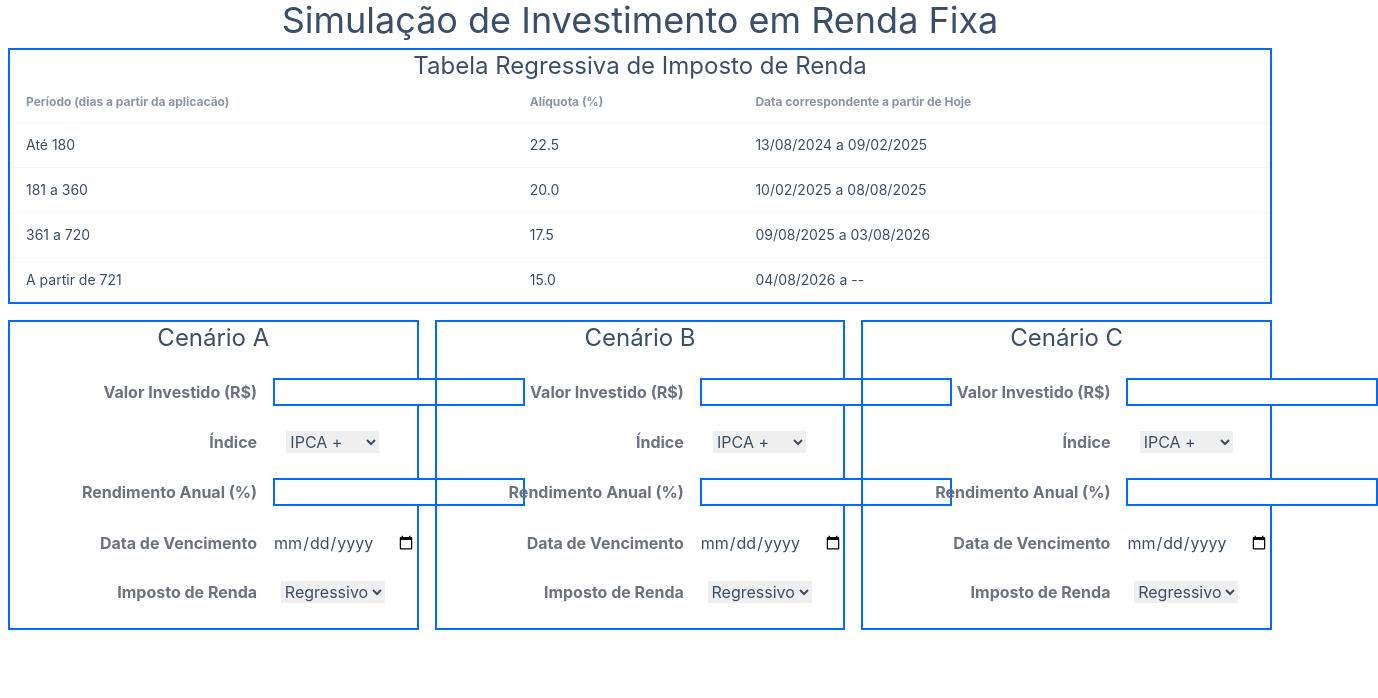
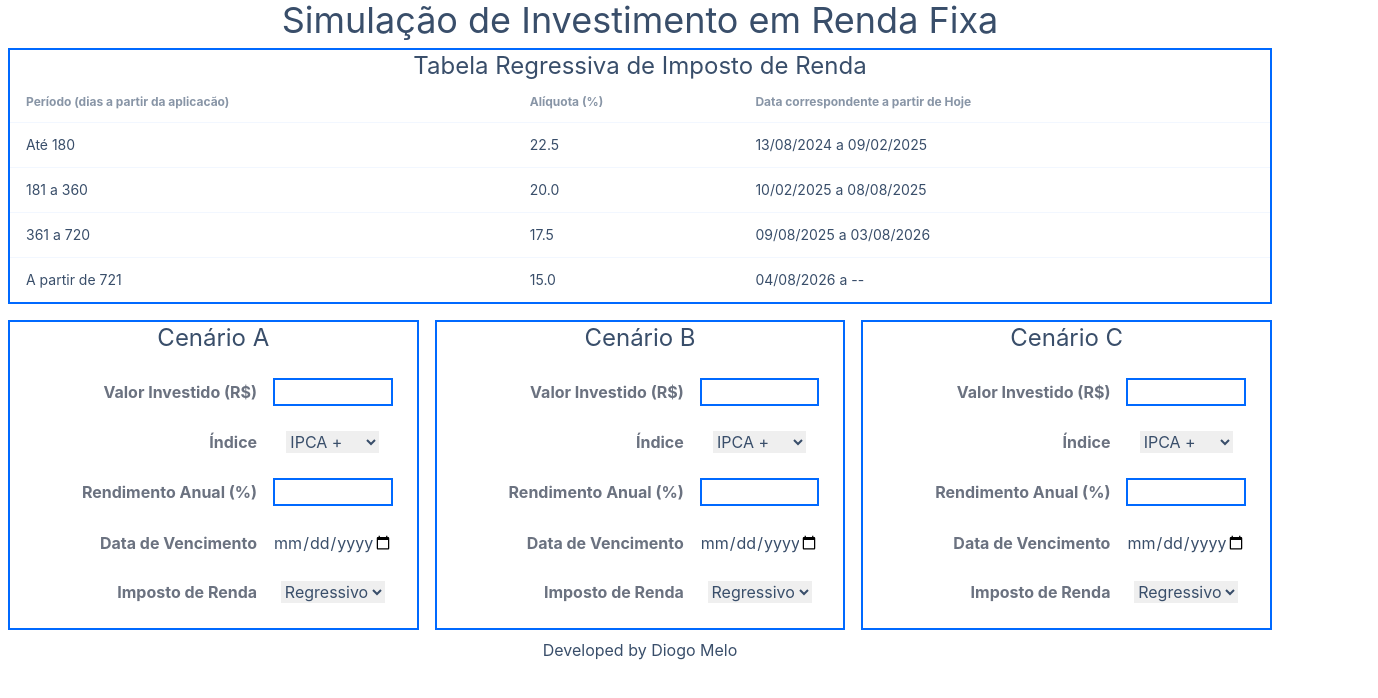
Before and after one commit to dmelo/investors-cheatsheet, a React (Create React App) app: page / in a window 1280 px wide. Shown: the top 698 px of the page, 1378 px wide, since content can reach past the window. Built offline with nearby package versions, Linux system fonts and the light colour scheme.

Commit message:
More layout fixes for small devices and add a footer

```diff
--- a/src/App.tsx
+++ b/src/App.tsx
@@ -15,6 +15,10 @@ function App() {
         <ScenarioSimulation ipca={ipca} cdi={cdi} title="B"/>
         <ScenarioSimulation ipca={ipca} cdi={cdi} title="C"/>
       </div>
+      <footer>
+        <span>
+          Developed by <a href="https://github.com/dmelo">Diogo Melo</a></span>
+      </footer>
     </div>
 
   );
--- a/src/components/ScenarioSimulation/index.tsx
+++ b/src/components/ScenarioSimulation/index.tsx
@@ -144,7 +144,7 @@ const ScenarioSimulation: React.FC<ScenarioSimulationProps> = (props) => {
                             type="number"
                             min="0.00"
                             step="1000"
-                            className="border-solid border-2 border-primary" id="inline-investment"
+                            className="w-full border-solid border-2 border-primary" id="inline-investment"
                             onChange={e => setInvestment(parseFloat(e.target.value) || 0.0)}/>
 
                     </div>
@@ -177,7 +177,7 @@ const ScenarioSimulation: React.FC<ScenarioSimulationProps> = (props) => {
                             type="number"
                             min="0.00"
                             step="0.1"
-                            className="border-solid border-2 border-primary"
+                            className="w-full border-solid border-2 border-primary"
                             id="inline-yield"
                             onChange={e => setYieldValue(parseFloat(e.target.value) || 0.0)}/>
 
@@ -193,7 +193,7 @@ const ScenarioSimulation: React.FC<ScenarioSimulationProps> = (props) => {
                     <div className="lg:w-1/3">
                         <input
                             type="date"
-                            className=""
+                            className="w-full"
                             id="inline-due-date"
                             onChange={e => setDueDate(e.target.value)}/>
 
```
